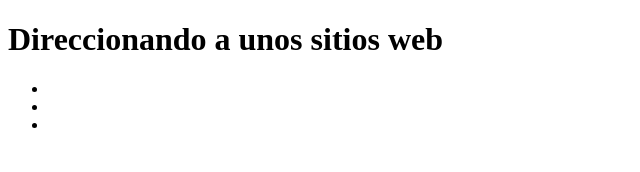
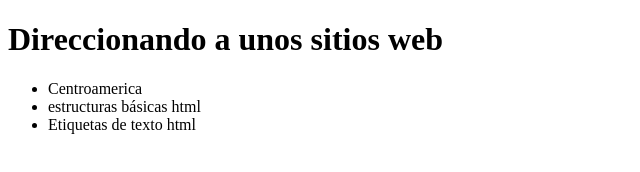
Before and after one commit to Dartanex/Guia_1_Resuelta, a plain HTML site: page index.html in a window 1280 px wide. Shown: the whole page, without its empty margins (0-640 px from the left). Drawn offline with Linux system fonts and the light colour scheme.

Commit message:
Update index.html

```diff
--- a/index.html
+++ b/index.html
@@ -9,9 +9,9 @@
         <section>
             <nav>
                 <ul>
-                    <li ><a href="Centroamerica.html"></a></li>
-                    <li ><a href="estructura_basica.html"></a></li>
-                    <li><a href="etiquetas_texto.html"></a></li>
+                    <li ><a href="Centroamerica.html"></a> Centroamerica</li>
+                    <li ><a href="estructura_basica.html"></a> estructuras básicas html</li>
+                    <li><a href="etiquetas_texto.html"></a>Etiquetas de texto html</li>
                 </ul>
             </nav>
         </section>
```
